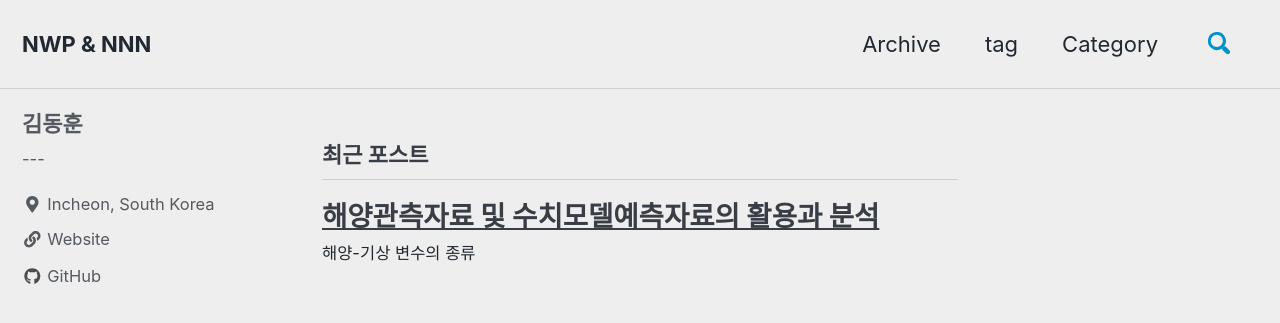
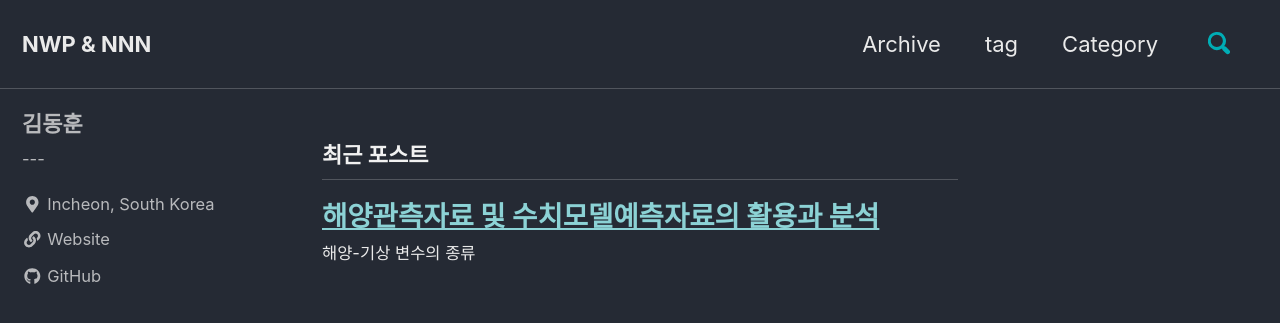
Before and after one commit to dohnkim/dohnkim.github.io, a Jekyll site: the page built from index.html, in a window 1280 px wide and 900 px high. Shown: the top 323 px of the window. Built offline with Jekyll 4.4.1, drawn with Linux system fonts in a browser that asks for light colours; cached includes are drawn as plain includes; nearby versions of some CDN libraries; the list of posts is cut into pages by our own code.

Commit message:
MetData #2

```diff
--- a/_config.yml
+++ b/_config.yml
@@ -12,7 +12,7 @@
 
 # theme                  : "minimal-mistakes-jekyll"
 # remote_theme           : "mmistakes/minimal-mistakes"
-minimal_mistakes_skin    : "air" # "default", "aqua", "contrast", "dark", "dirt", "neon", "mint", "plum", "sunrise"
+minimal_mistakes_skin    : "dark" # "default", "air", "aqua", "contrast", "dark", "dirt", "neon", "mint", "plum", "sunrise"
 
 # Site Settings
 locale                   : "ko-KR"
```
